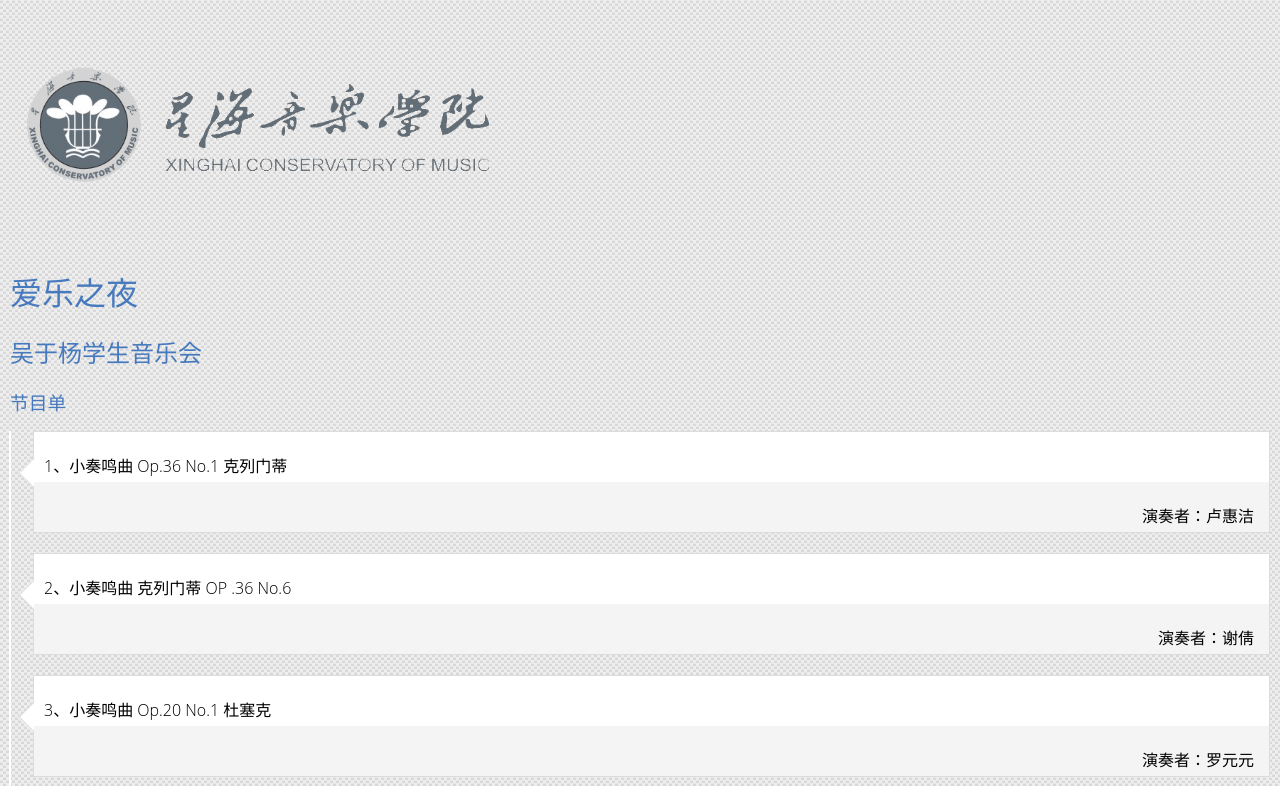
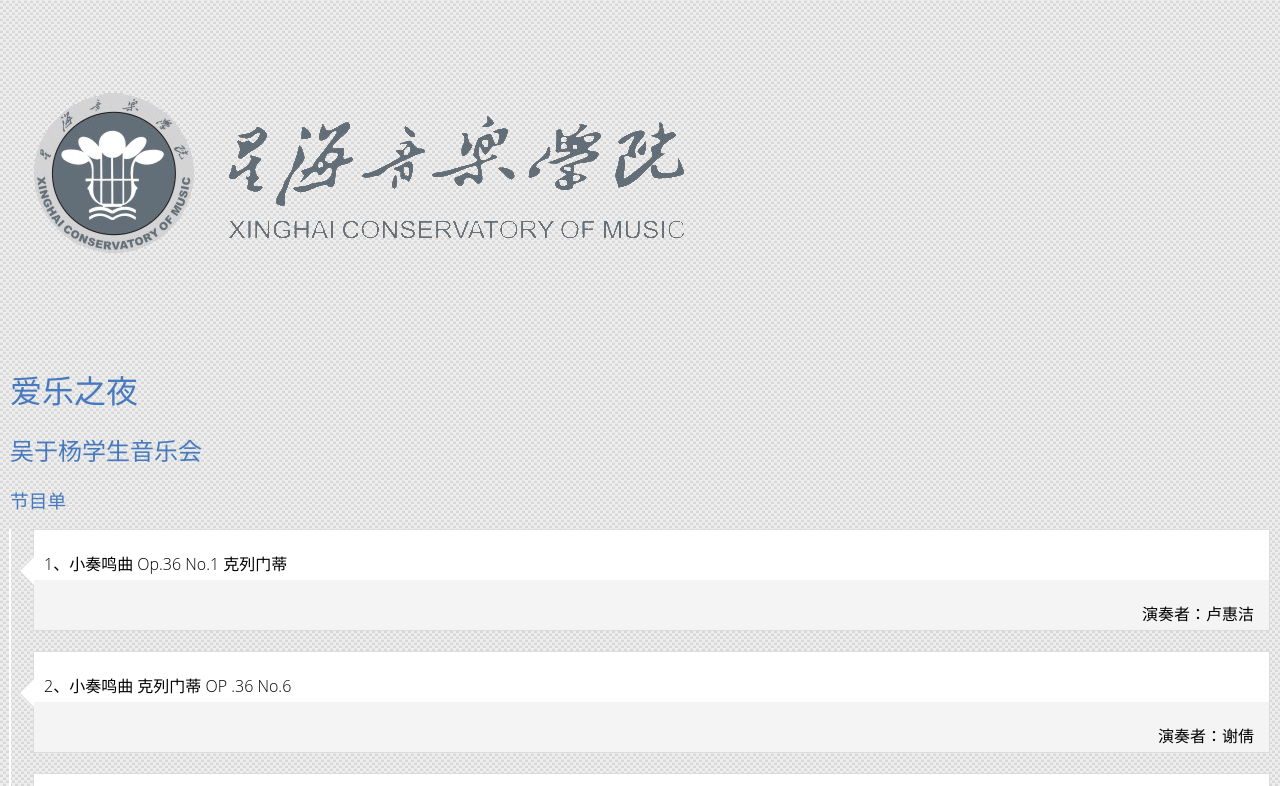
Before and after one commit to easonlau02/easonlau02.github.io, a plain HTML site: page test.html in a window 1280 px wide. Shown: the top 786 px of the page. Drawn offline with Linux system fonts and the light colour scheme.

Commit message:
Create test.html

```diff
--- a/test.html
+++ b/test.html
@@ -7,7 +7,7 @@
 </head>
 <body>
     <div>
-        <p><a href=""><img src="./logo.png" width="40%"></a></p>
+        <p><a href=""><img src="./logo.png"></a></p>
             <h1>爱乐之夜</h1>
             <h2>吴于杨学生音乐会</h2>
             <h3>节目单</h3>
```
